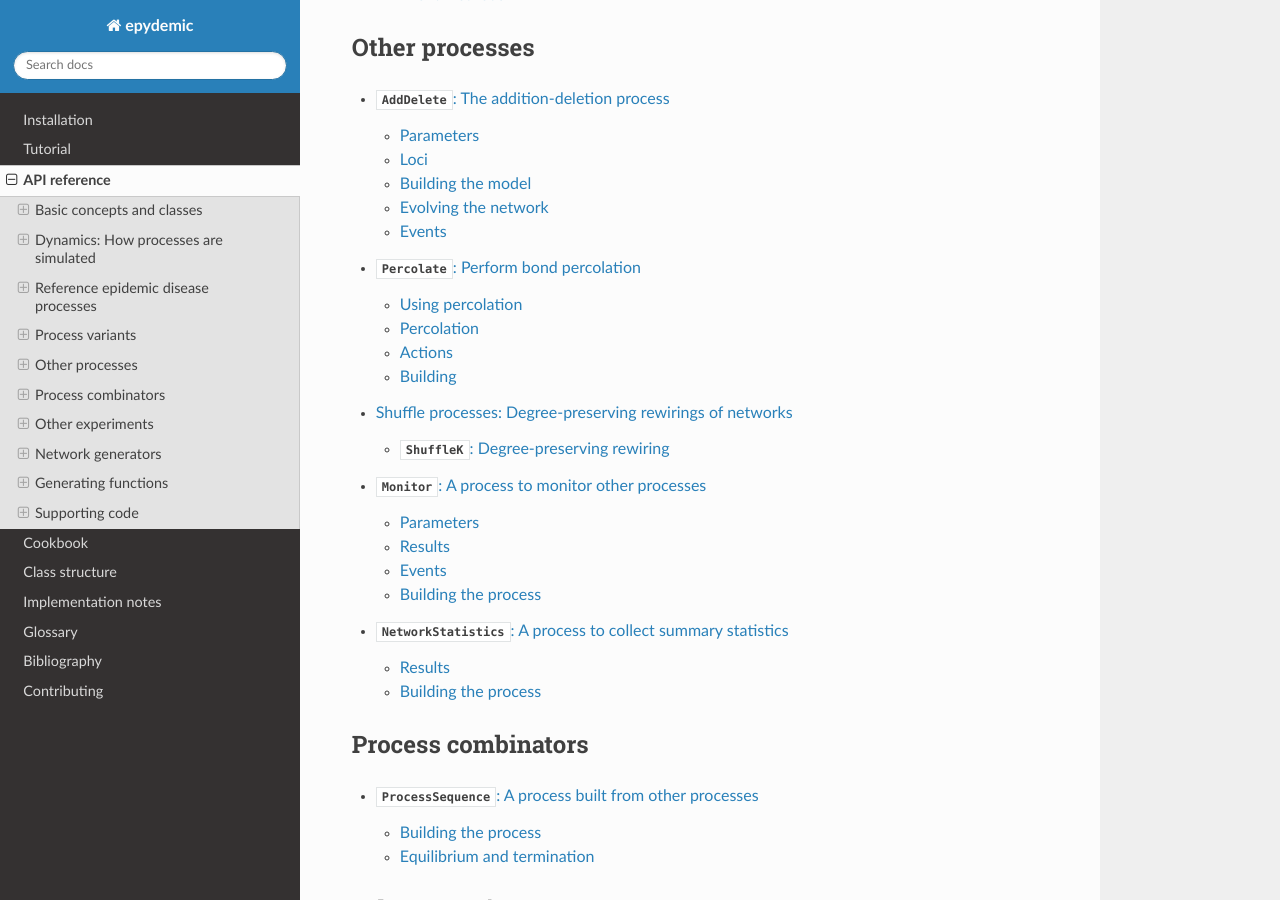
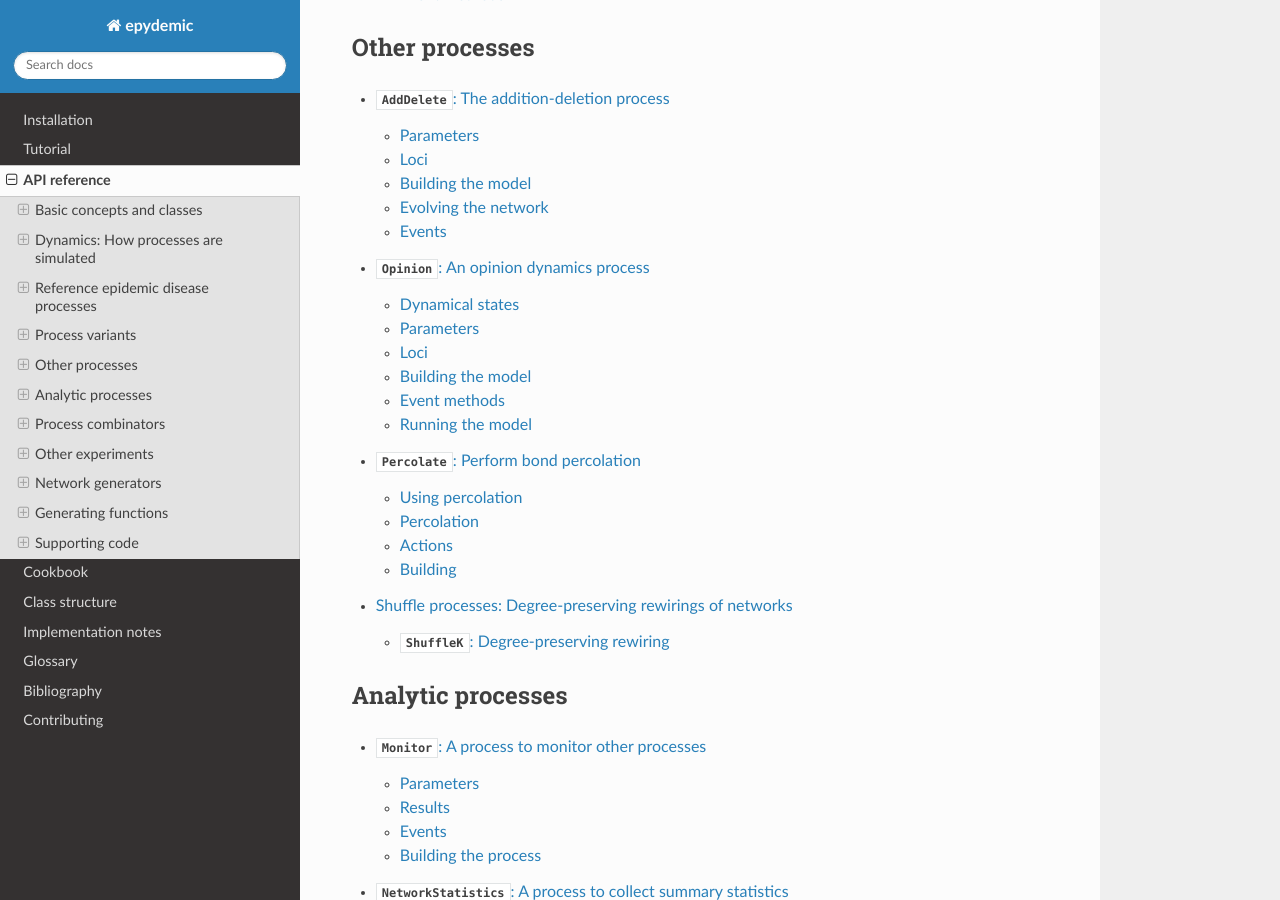
Before and after one commit to simoninireland/epydemic, a Sphinx documentation site: the page built from doc/reference.rst, in a window 1280 px wide and 900 px high, scrolled down 2335 px. Built offline with Sphinx 7.4.7 and the Read the Docs theme 2.0.0, drawn with Linux system fonts in a browser that asks for light colours.

Commit message:
Added opinion model documentation, re-arranged non-epidemic processes

```diff
--- a/doc/reference.rst
+++ b/doc/reference.rst
@@ -60,8 +60,17 @@ Other processes
    :maxdepth: 2
 
    adddelete
+   opinion
    percolate
    shuffle
+
+
+Analytic processes
+------------------
+
+.. toctree::
+   :maxdepth: 2
+
    monitor
    statistics
 
```
Also changed, not shown: 1 other file.
